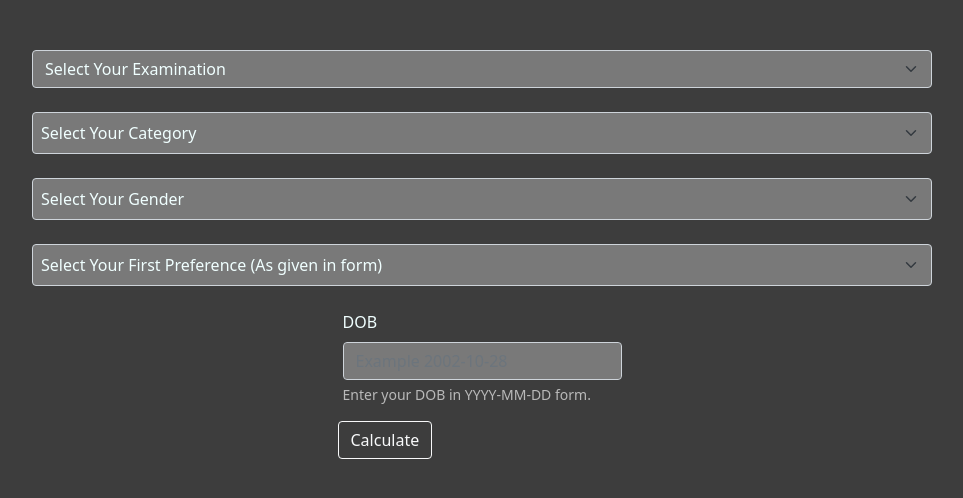
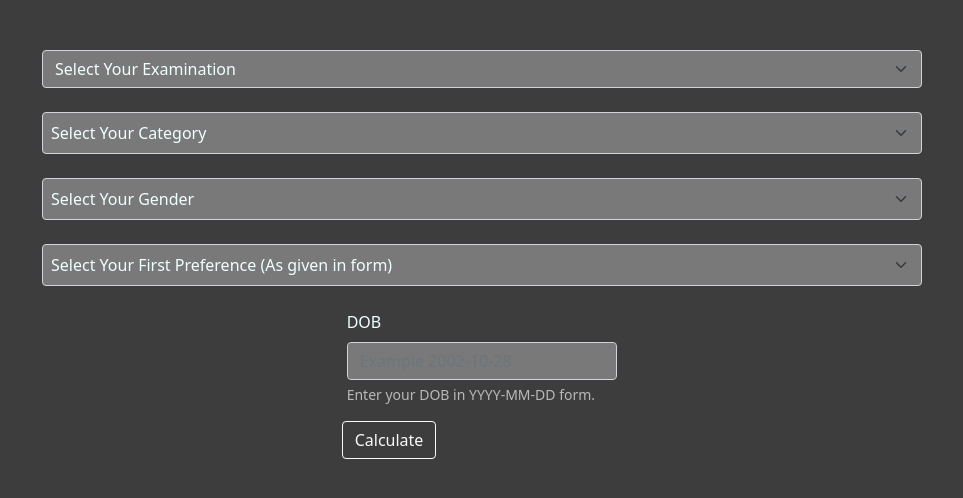
Before and after one commit to developer28hemanth0010/upsceligibility, a Flask app: page / in a window 1280 px wide. Shown: the part 56-554 px from the top of the page, without its empty margins (158-1121 px from the left). Run offline with Flask 2, Linux system fonts and the light colour scheme; some libraries are stand-ins or nearby versions.

Commit message:
Update index.html

```diff
--- a/templates/index.html
+++ b/templates/index.html
@@ -9,14 +9,14 @@
         integrity="sha384-KyZXEAg3QhqLMpG8r+8fhAXLRk2vvoC2f3B09zVXn8CA5QIVfZOJ3BCsw2P0p/We" crossorigin="anonymous">
 
     <script src="https://ajax.googleapis.com/ajax/libs/jquery/2.1.1/jquery.min.js"></script>
-    <!-- <meta name="propeller" content="08365b5e4cbff9b6b8a93c0d49880133">
-    <script type="text/javascript" src="//inpage-push.com/400/4459711" data-cfasync="false" async="async"></script>     -->
+    <meta name="propeller" content="08365b5e4cbff9b6b8a93c0d49880133">
+    <script type="text/javascript" src="//inpage-push.com/400/4459711" data-cfasync="false" async="async"></script>
     <title>Check Your No Of UPSC Attempts</title>
     <style>
         @media only screen and (min-width: 769px) {
             #form_id{
-                margin-left: 190px;
-                margin-right: 190px;
+                margin-left: 200px;
+                margin-right: 200px;
                 margin-top: 50px;
             }
             nav{
@@ -41,8 +41,19 @@
                 margin-right: 20px;
                 margin-top: 20px;
             }}
+    </style>
 
+    <style>
+        body {
+            background-color: rgb(61, 61, 61);
+        }
+
+        ::placeholder {
+            color: rgb(0, 0, 0);
+        }
     </style>
+
+
 </head>
 
 <body>
@@ -107,7 +118,7 @@
         <div class="form-group col-xl-5 px-5 mx-auto">
             <div class="mb-3">
                 <label for="exampleInputEmail1" class="form-label mt-4" style="color: azure;">DOB</label>
-                <input type="text" class="form-control" id="datetimepicker1" name="input_dob"
+                <input type="text" class="form-control" id="input_dob_id" name="input_dob"
                     placeholder="Example 2002-10-28" style="background-color: rgb(121, 121, 121); color: azure;">
                 <div class="form-text" style="color: rgb(185, 185, 185);">Enter your DOB in YYYY-MM-DD form.</div>
             </div>
@@ -131,10 +142,9 @@
 
     <script src="https://cdn.jsdelivr.net/npm/bootstrap@5.1.0/dist/js/bootstrap.bundle.min.js"
         integrity="sha384-U1DAWAznBHeqEIlVSCgzq+c9gqGAJn5c/t99JyeKa9xxaYpSvHU5awsuZVVFIhvj"
-        crossorigin="anonymous"></script>
+        crossorigin="anonymous">
 
 
-    <script>
         $(document).ready(function () {
             $("#exam_id").change(function () {
                 var val = $(this).val();
@@ -187,15 +197,4 @@
 
 </body>
 
-
-<style>
-    body {
-        background-color: rgb(61, 61, 61);
-    }
-
-    ::placeholder {
-        color: rgb(0, 0, 0);
-    }
-</style>
-
 </html>
```
